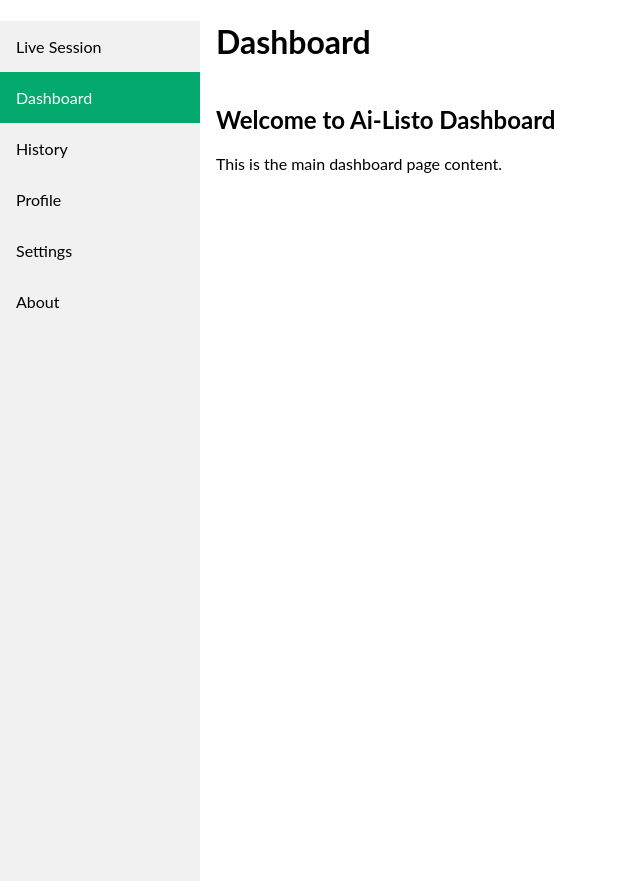
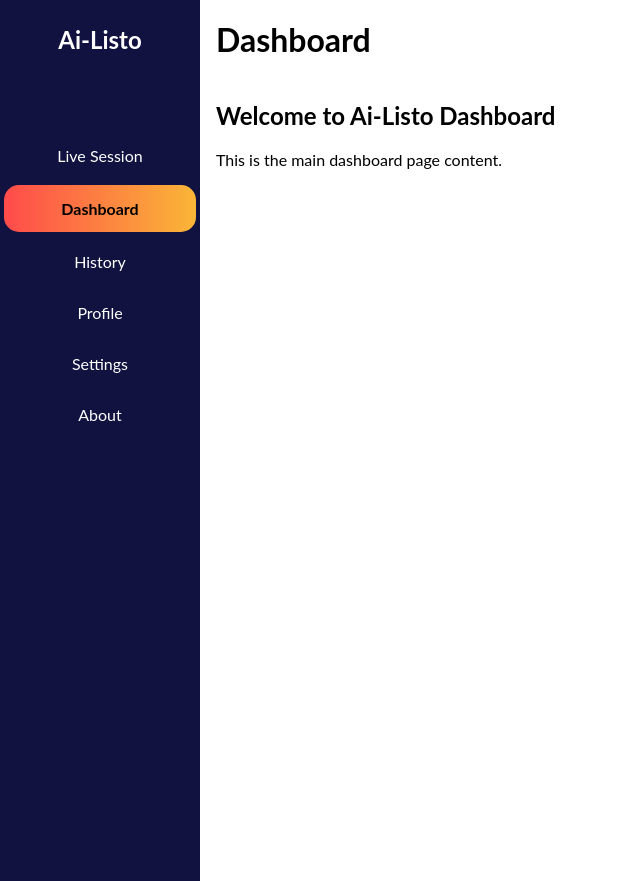
Before and after one commit to winsmarlcanete/ailisto-system-thesis, a Flask app: page / in a window 1280 px wide. Shown: the whole page, without its empty margins (0-640 px from the left). Run offline with Flask 3, Linux system fonts and the light colour scheme.

Commit message:
Enhance sidebar design and add title to all pages for improved navigation

```diff
--- a/web-based-application/static/css/base.css
+++ b/web-based-application/static/css/base.css
@@ -8,11 +8,15 @@
   font-size:32px;
   margin-left: 200px;
   padding: 1px 16px;
+  padding-top: 20px;
+  margin-bottom: 20px;
+  margin-top: 0;
 }
 
 div.content {
   margin-left: 200px;
   padding: 1px 16px;
+  margin-top: 20px;
 }
 
 @media screen and (max-width: 700px) {
--- a/web-based-application/static/css/sidebar.css
+++ b/web-based-application/static/css/sidebar.css
@@ -1,29 +1,43 @@
-body {
-  margin: 0;
-  font-family: "Lato", sans-serif;
-
-}
-
 .sidebar {
   margin: 0;
   padding: 0;
   width: 200px;
-  background-color: #f1f1f1;
+  background-color: #111240;
   position: fixed;
   height: 100%;
   overflow: auto;
 }
 
+.sidebar .ailisto-sidebar-title {
+  text-align: center;
+  font-size: 24px;
+  padding: 16px;
+  padding-top: 25px;
+  font-weight: bold;
+  color: #ffffff;
+  border-bottom: 1px solid #ccc;
+  margin-bottom: 60px;
+  margin-top: 0;
+  border-bottom: 0px solid #ccc;
+}
+
 .sidebar a {
   display: block;
-  color: black;
+  color: rgb(255, 255, 255);
   padding: 16px;
   text-decoration: none;
+  text-align: center;
 }
 
 .sidebar a.active {
-  background-color: #04AA6D;
-  color: white;
+  background: linear-gradient(to right, #FF4B4B, #FAB637);
+  color: rgb(0, 0, 0);
+  font-weight: bold;
+
+  border-radius: 15px;           /* rounded corners (optional) */
+  padding: 14px 16px;           /* adjust padding so it looks neat */
+  margin: 4px;                  /* optional: add space between links */
+  display: block;
 }
 
 .sidebar a:hover:not(.active) {
--- a/web-based-application/templates/about.html
+++ b/web-based-application/templates/about.html
@@ -10,6 +10,7 @@
 </head>
 <body>
     <div class="sidebar">
+        <div class="ailisto-sidebar-title">Ai-Listo</div>
         <a href="/liveSession">Live Session</a>
         <a href="/">Dashboard</a>
         <a href="/history">History</a>
--- a/web-based-application/templates/history.html
+++ b/web-based-application/templates/history.html
@@ -10,6 +10,7 @@
 </head>
 <body>
     <div class="sidebar">
+        <div class="ailisto-sidebar-title">Ai-Listo</div>
         <a href="/liveSession">Live Session</a>
         <a href="/">Dashboard</a>
         <a class="active" href="/history">History</a>
--- a/web-based-application/templates/index.html
+++ b/web-based-application/templates/index.html
@@ -11,6 +11,7 @@
     <body>
 
     <div class="sidebar">
+        <div class="ailisto-sidebar-title">Ai-Listo</div>
         <a href="/liveSession">Live Session</a>
         <a class="active" href="/">Dashboard</a>
         <a href="/history">History</a>
--- a/web-based-application/templates/liveSession.html
+++ b/web-based-application/templates/liveSession.html
@@ -10,6 +10,7 @@
 </head>
 <body>
     <div class="sidebar">
+        <div class="ailisto-sidebar-title">Ai-Listo</div>
         <a class="active" href="/liveSession">Live Session</a>
         <a href="/">Dashboard</a>
         <a href="/history">History</a>
--- a/web-based-application/templates/profile.html
+++ b/web-based-application/templates/profile.html
@@ -10,6 +10,7 @@
 </head>
 <body>
     <div class="sidebar">
+        <div class="ailisto-sidebar-title">Ai-Listo</div>
         <a href="/liveSession">Live Session</a>
         <a href="/">Dashboard</a>
         <a href="/history">History</a>
--- a/web-based-application/templates/settings.html
+++ b/web-based-application/templates/settings.html
@@ -10,6 +10,7 @@
 </head>
 <body>
     <div class="sidebar">
+        <div class="ailisto-sidebar-title">Ai-Listo</div>
         <a href="/liveSession">Live Session</a>
         <a href="/">Dashboard</a>
         <a href="/history">History</a>
```
